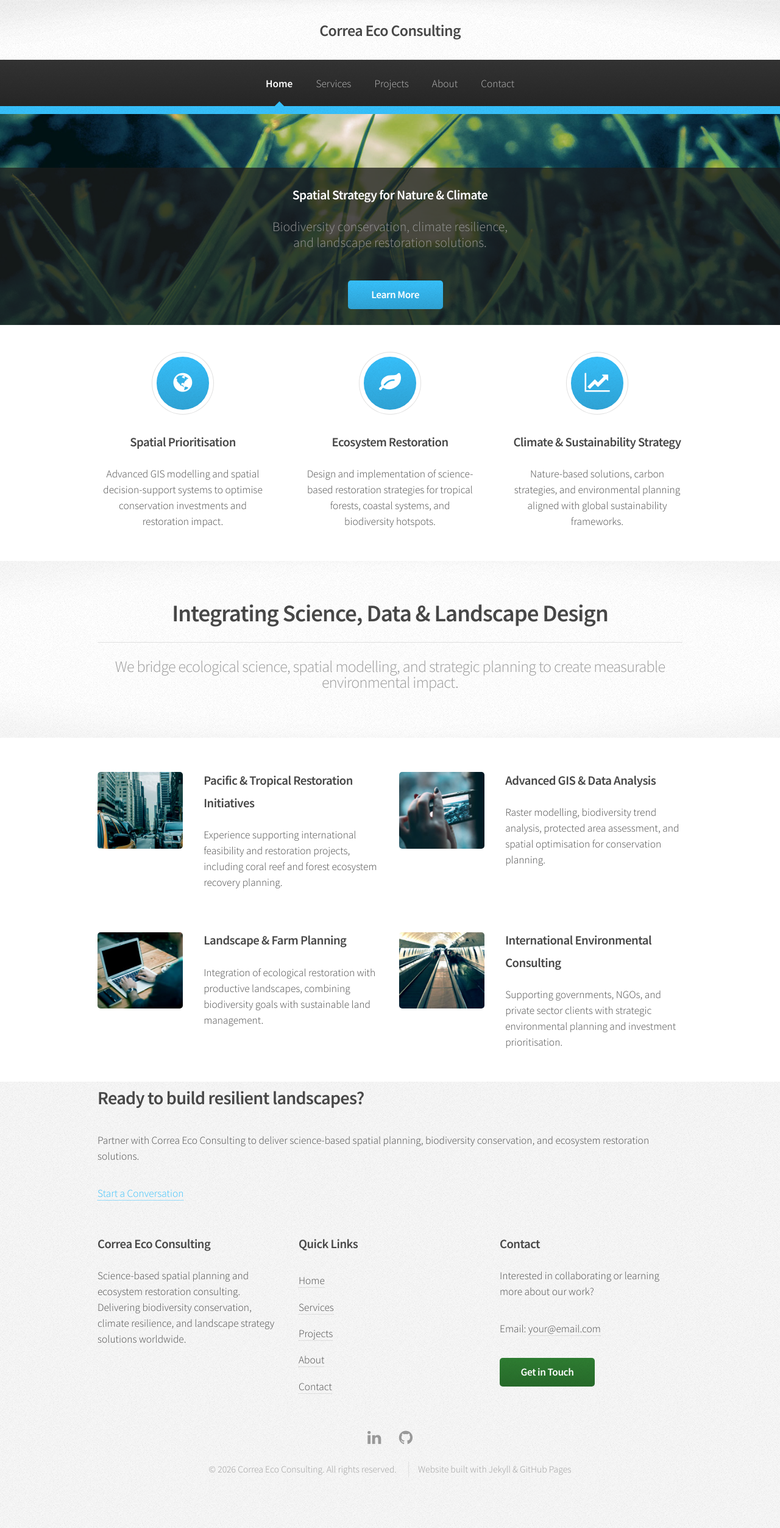
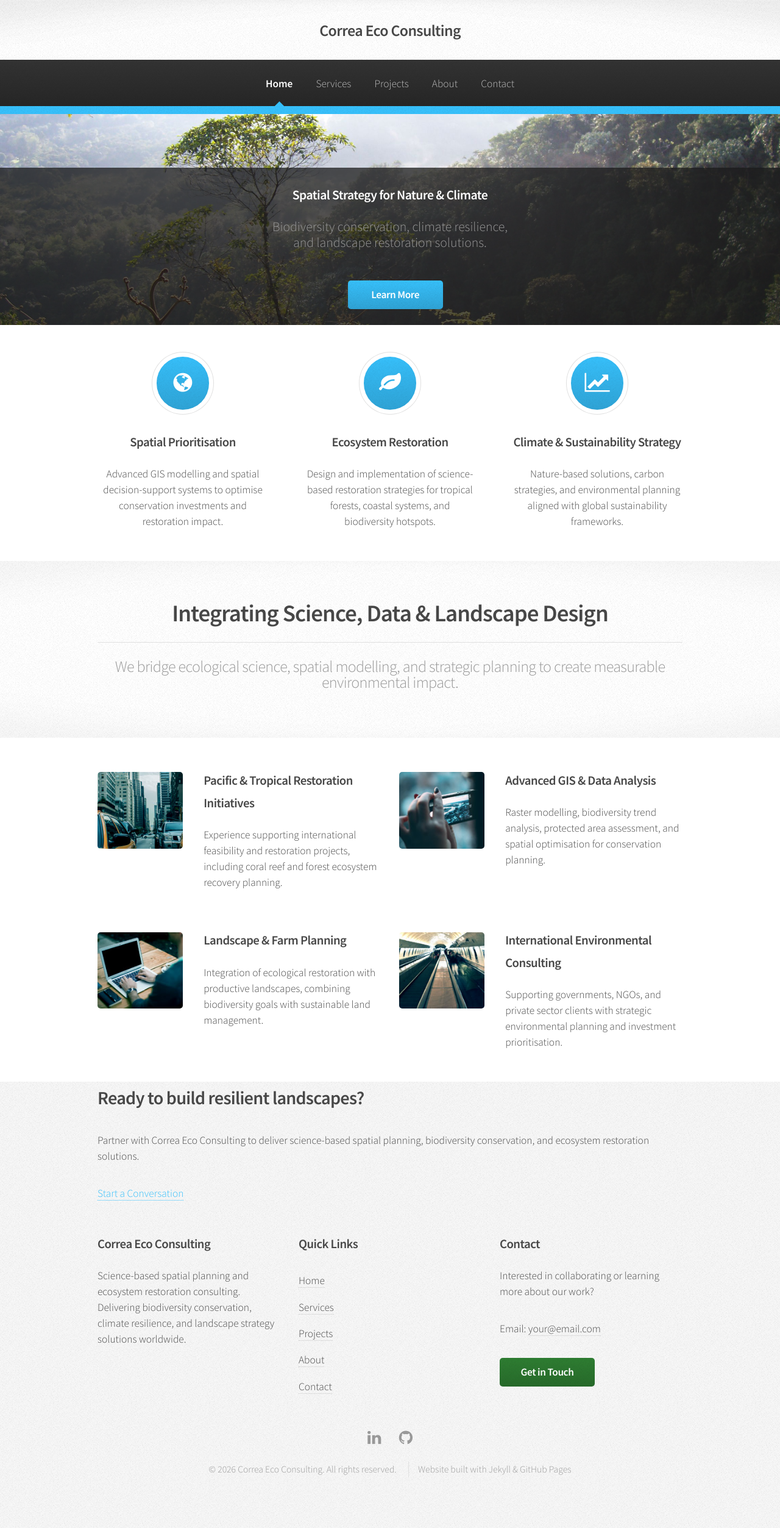
Before and after one commit to correaeco/correaeco.github.io, a Jekyll site: the page built from index.html, in a window 1280 px wide. Shown: the whole page at 61% size. Built offline with Jekyll 4.4.1, drawn with Linux system fonts in a browser that asks for light colours.

Commit message:
Update style.css

```diff
--- a/assets/css/style.css
+++ b/assets/css/style.css
@@ -702,7 +702,7 @@
 /* Banner */
 
 	#banner {
-		background-image: url("../images/banner.jpg");
+		background-image: url("../images/Foto1.jpg");
 		background-position: center center;
 		background-size: cover;
 		height: 28em;
```
